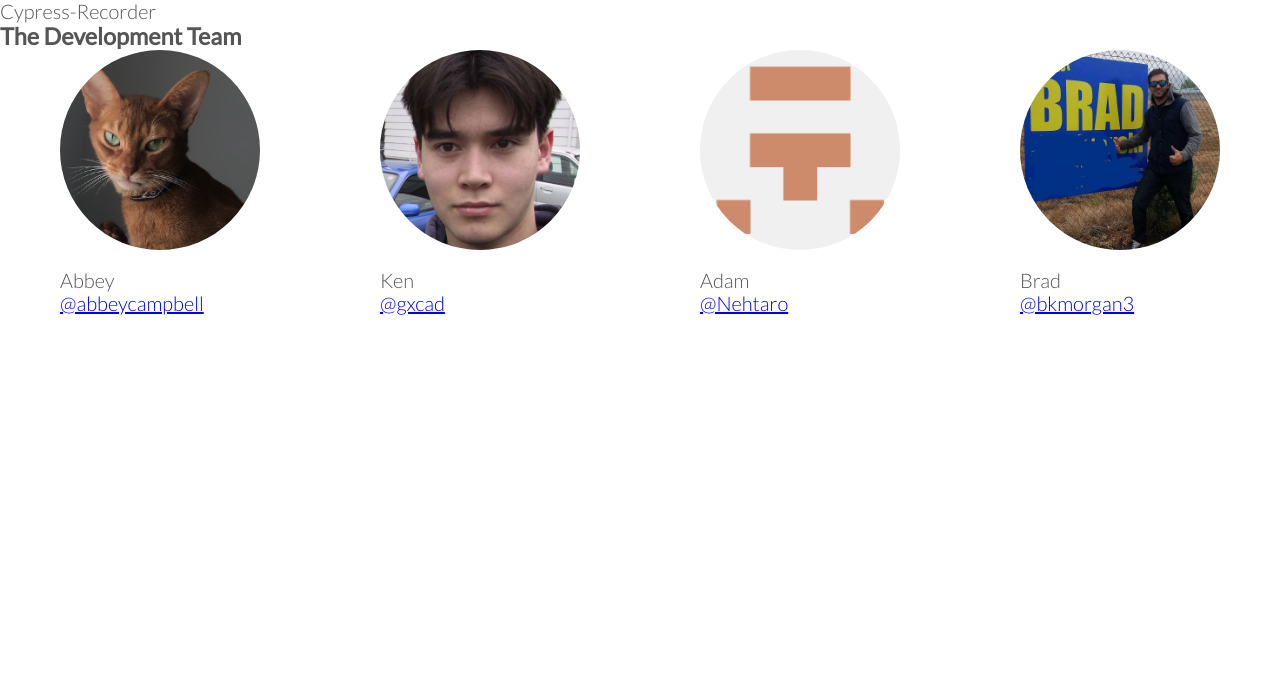
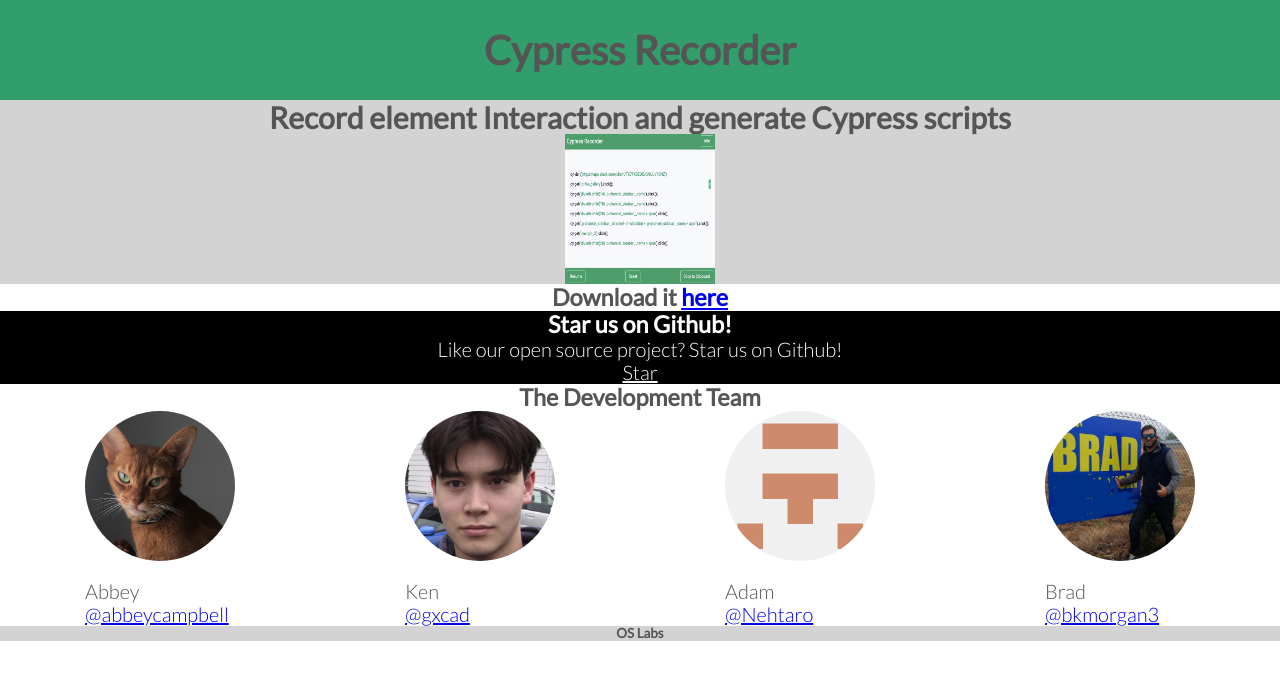
Before and after one commit to KabaLabs/Cypress-Recorder-Site, a plain HTML site: page index.html in a window 1280 px wide. Drawn offline with Linux system fonts and the light colour scheme.

Commit message:
updates content and styles

```diff
--- a/index.html
+++ b/index.html
@@ -10,13 +10,37 @@
   <title>Cypress-Recorder</title>
 </head>
 <body>
-  <header>Cypress-Recorder</header>
+  <header>
+      <h1>Cypress Recorder</h1>
+  </header>
+
+  <!-- Section Intro -->
+  <section class="intro">
+      <div class="hero">
+          <h2>Record element Interaction and generate Cypress scripts</h2>
+          <img src="resources/images/app.png" alt="">
+      </div>
+
+      <div class="cypress">
+         <h3>Download it <a href="https://chrome.google.com/webstore/detail/cypress-recorder/glcapdcacdfkokcmicllhcjigeodacab">here</a></h3>
+      </div>
+
+      <div class="github">
+          <h3>Star us on Github!</h3>
+          <p class="star-us">Like our open source project? Star us on Github!</p>
+          <a class="github-button" href="https://github.com/KabaLabs/Cypress-Recorder" data-icon="octicon-star" data-size="large" data-show-count="true" aria-label="Star protographql2/protographql on GitHub">Star</a>
+      </div>
+
+  </section>
 
   <!-- Developers Sections -->
 
 
            <section class="developers">
-               <h3>The Development Team</h3>
+
+               <div class="heading">
+                   <h3>The Development Team</h3>
+               </div>
 
                 <div class="dev-team">
                     <div class="row-1">
@@ -47,46 +71,8 @@
                     </div>
                 </div>
            </section>
-
-  <!-- <section class="developers">
-
-      <div class="row">
-          <h2>The Developer Team</h2>
-      </div>
-
-      <div class="row">
-          <div class="col span-1-of-4 devs" >
-              <img src="resources/images/abbey.png" alt="">
-              <h3>Abbey</h3>
-              <div class="dev-feature">
-
-              </div>
-          </div>
-
-          <div class="col span-1-of-4 devs">
-              <img src= alt="">
-              <h3>Ken</h3>
-              <div class="dev-feature">
-
-              </div>
-          </div>
-
-          <div class="col span-1-of-4 devs">
-              <img src="resources/images/adam.png" alt="">
-              <h3>Adam</h3>
-              <div class="dev-feature">
-
-              </div>
-          </div>
-
-          <div class="col span-1-of-4 devs">
-              <img src="resources/images/brad.jpeg" alt="">
-              <h3>Brad</h3>
-              <div class="dev-feature">
-
-              </div>
-          </div>
-      </div>
-  </section> -->
+    <footer>
+        <h6>OS Labs</h6>
+    </footer>
 </body>
 </html>
--- a/resources/css/style.css
+++ b/resources/css/style.css
@@ -6,25 +6,58 @@
 
 html {
     color: #555;
-    background-color: #fff;
     font-family: 'Lato', 'Arial', sans-serif;
     font-size: 20px;
     font-weight: 300;
     text-rendering: optimizeLegibility;
+    background-color: #fff;
 }
 
+header {
+    background-color: rgb(49, 158, 107);
+    display: flex;
+    justify-content: center;
+
+}
+.hero {
+    display: flex;
+    justify-content: center;
+    align-items: center;
+    flex-direction: column;
+    background-color: #d3d3d3;
+}
 .row-1 {
     display: flex;
     justify-content: space-around;
 }
 
+.heading{
+    display: flex;
+    justify-content: center;
+}
+.github{
+    display: flex;
+    justify-content: center;
+    flex-direction: column;
+    align-items: center;
+    background-color: #000;
+    color: #fff;
+}
+
+.cypress {
+    display: flex;
+    justify-content: center;
+}
+.github a {
+    color: #fff;
+}
 
 .dev-feature {
     margin-bottom: 5px;
 }
 img {
-    width: 200px;
-    height: 200px;
+    width: 150px;
+    height: 150px;
 }
 .dev img {
     width: 60%%;
@@ -32,3 +65,9 @@ img {
     margin-bottom: 15px;
     border-radius: 50%;
 }
+
+footer {
+    background-color: #d3d3d3;
+    display: flex;
+    justify-content: center;
+}
```
Also changed, not shown: resources/images/app.png (added).
